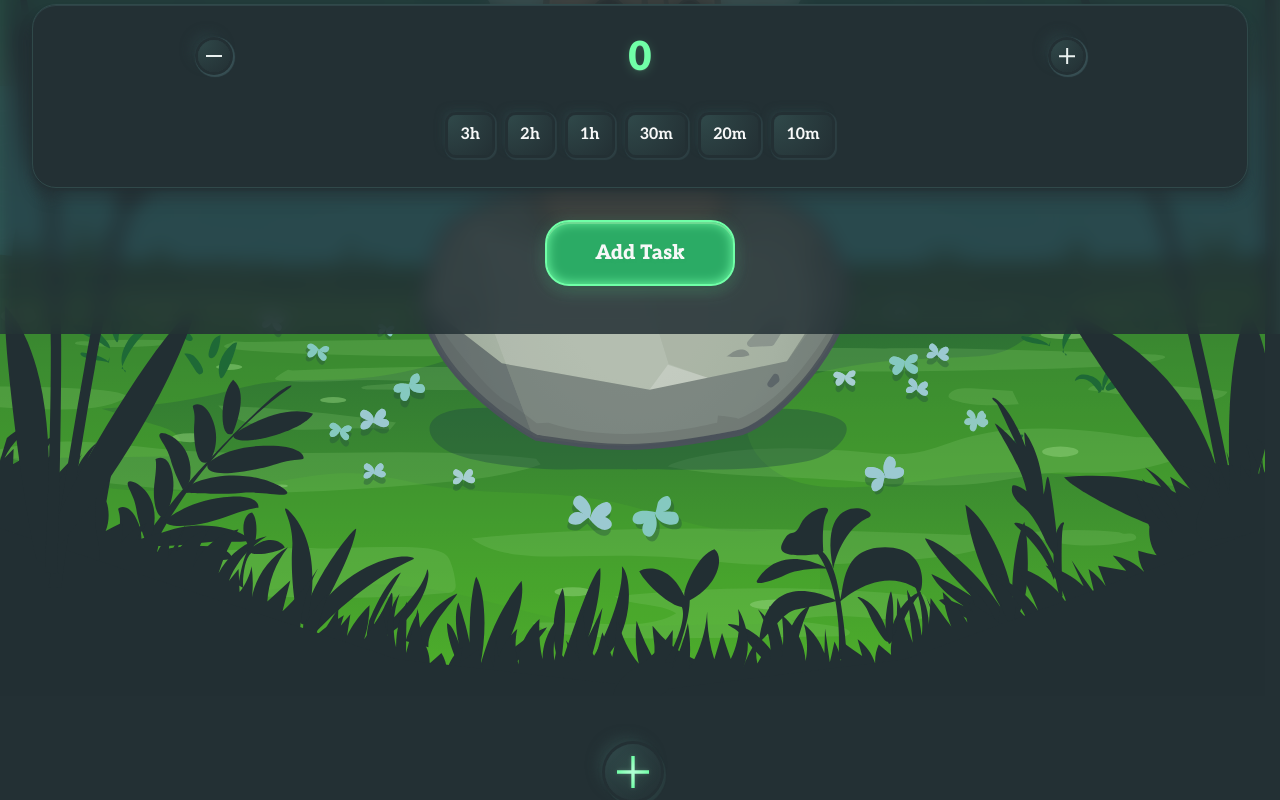
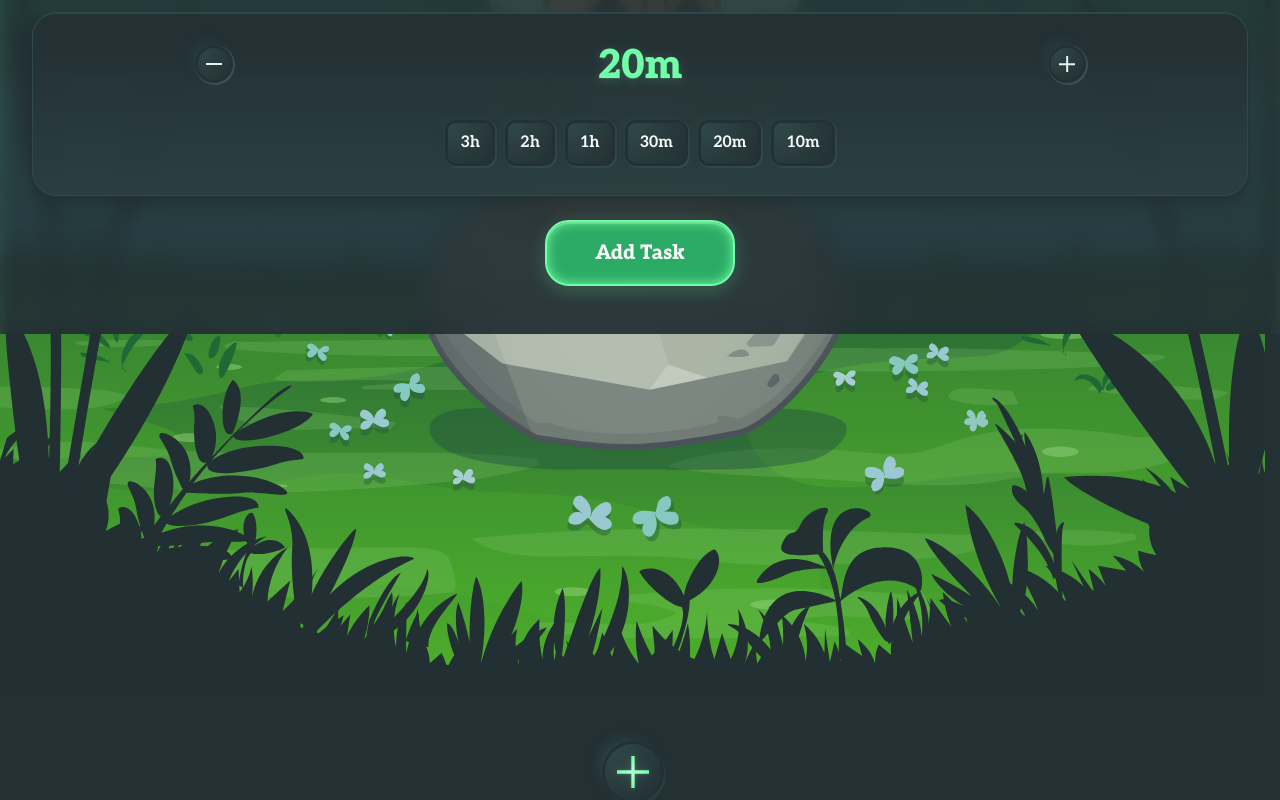
Before and after one commit to GaryWintle/kofun, a Next.js app: page / in a window 1280 px wide. Both pictures are taken after a click on the button 632 px from the left and 1421 px from the top of the page. Shown: the part 649-1449 px from the top of the page. Built offline with nearby package versions, Linux system fonts and the light colour scheme.

Commit message:
altered task form text

```diff
--- a/src/components/TaskForm/TaskForm.jsx
+++ b/src/components/TaskForm/TaskForm.jsx
@@ -46,27 +46,28 @@ const TaskForm = ({ onAddTask, setTaskModule }) => {
   return (
     <div className={styles.moduleWrapper} {...moduleSlideInOut}>
       <div className={styles.moduleHeader}>
+        <div className={styles.drawerHandle}></div>
         <TaskFormCancelButton setTaskModule={setTaskModule} />
       </div>
 
       <form onSubmit={handleSubmit} className={styles.container}>
         <div className={styles.field}>
           <label htmlFor="taskText" className={styles.title}>
-            What's your task?
+            Ready to focus?
           </label>
           <input
             id="taskText"
             className={styles.textInput}
             value={taskText}
             type="text"
-            placeholder="Whatcha working on?"
+            placeholder="Task here, time limit below."
             onChange={(e) => setTaskText(e.target.value)}
           ></input>
         </div>
         <div className={styles.field}>
-          <label htmlFor="taskTime" className={styles.title}>
+          {/* <label htmlFor="taskTime" className={styles.title}>
             How long ya need?
-          </label>
+          </label> */}
           <div className={styles.timeField}>
             <div className={styles.timeStepper}>
               <motion.button
--- a/src/components/TaskForm/TaskForm.module.css
+++ b/src/components/TaskForm/TaskForm.module.css
@@ -4,7 +4,11 @@
   flex: 1;
   min-height: 0;
   backdrop-filter: blur(10px);
-  background-color: oklch(from var(--blue-700) l c h / 0.85);
+  /* background-color: oklch(from var(--blue-700) l c h / 0.85); */
+  background: linear-gradient(
+    oklch(from var(--blue-700) l c h / 0.85) 10%,
+    oklch(from var(--blue-700) l c h / 1) 150%
+  );
   border-radius: var(--br-lg) var(--br-lg) 0 0;
   box-shadow: inset 0 17px 16px
     oklch(from var(--highlight-green-500) l c h / 0.1);
@@ -14,6 +18,18 @@
   position: relative;
   padding-inline: var(--sp-05);
   padding-block-start: var(--sp-06);
+}
+
+.drawerHandle {
+  position: absolute;
+  top: 12px;
+  left: 50%;
+  transform: translateX(-50%);
+  width: 4rem;
+  height: 0.25rem;
+  border-radius: var(--br-lg);
+  background-color: var(--blue-700);
+  box-shadow: 0 1px 0 oklch(from var(--blue-400) l c h / 0.15);
 }
 
 .title {
@@ -30,14 +46,14 @@
   padding-inline: var(--sp-05);
   padding-block-start: 0;
   padding-block-end: var(--sp-06);
-  gap: var(--sp-05);
+  gap: var(--sp-04);
   overflow-y: auto;
 }
 
 .field {
   display: flex;
   flex-direction: column;
-  gap: var(--sp-02);
+  gap: var(--sp-03);
 }
 
 .finalButtonsWrapper {
@@ -48,7 +64,7 @@
 
 /* enter text */
 .textInput {
-  color: var(--blue-500);
+  color: var(--blue-600);
   font-size: var(--font-size-md);
   font-weight: var(--font-weight-medium);
   background-color: var(--blue-200);
@@ -61,11 +77,13 @@
   border-radius: var(--br-md);
   line-height: 1;
   transition:
-    box-shadow 0.2s ease,
+    box-shadow 0.5s ease,
     background-color 0.2s ease;
 }
 .textInput:focus {
-  box-shadow: inset 0 0 14px var(--highlight-green-300);
+  box-shadow: inset 0 0 14px
+    oklch(from var(--hightlight-green-500) l c h / 0.55);
+  border: 2px solid var(--green-400);
 }
 
 input::placeholder {
@@ -79,8 +97,11 @@ input::placeholder {
   display: flex;
   flex-direction: column;
   gap: var(--sp-05);
-  background: var(--blue-600);
-  background: oklch(from var(--blue-700) l c h / 1);
+  /* background: var(--blue-600); */
+  background: linear-gradient(
+    oklch(from var(--blue-700) l c h / 1) 10%,
+    oklch(from var(--blue-600) l c h / 0.9) 150%
+  );
   padding-block-start: var(--sp-04);
   padding-block-end: var(--sp-05);
   padding-inline: var(--sp-05);
--- a/src/hooks/useTaskTime.js
+++ b/src/hooks/useTaskTime.js
@@ -1,6 +1,6 @@
 import { useState, useRef } from 'react';
 
-export function useTaskTime(initial = 0) {
+export function useTaskTime(initial = 1200) {
   const [taskTime, setTaskTime] = useState(initial);
   const intervalRef = useRef(0);
 
```
